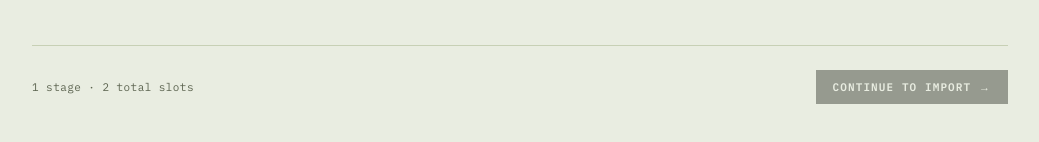
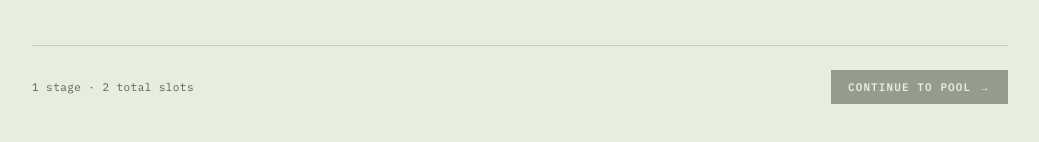
Before and after one commit to Ascaveth/osu-mappool-analyzer, a Next.js app in the folder frontend/: page /tournaments/new in a window 1280 px wide. Shown: the part 592-734 px from the top of the page, without its empty margins (120-1159 px from the left). Built offline with nearby package versions, Linux system fonts and the light colour scheme.

Commit message:
fix(frontend): add slot control aria-labels and fix stale CTA copy
Icon-only buttons and slot input lacked accessible names beyond
title/placeholder. Submit CTA still referenced removed import step.

```diff
--- a/frontend/app/tournaments/[id]/pool/page.tsx
+++ b/frontend/app/tournaments/[id]/pool/page.tsx
@@ -223,6 +223,7 @@ export default function PoolPage({
                             <input
                               className="field-input slot-input"
                               placeholder="paste beatmap URL or ID"
+                              aria-label={`Beatmap URL or ID for slot ${slot.code}`}
                               value={slotInputs[slot.id] ?? ""}
                               onChange={(e) =>
                                 setSlotInputs((prev) => ({
@@ -243,6 +244,7 @@ export default function PoolPage({
                                 !(slotInputs[slot.id] ?? "").trim()
                               }
                               title="Import & assign"
+                              aria-label={`Import and assign beatmap to slot ${slot.code}`}
                             >
                               {slotImporting[slot.id] ? "…" : "✓"}
                             </button>
@@ -254,6 +256,7 @@ export default function PoolPage({
                           className="btn btn-ghost pool-slot-clear"
                           onClick={() => clear(slot.id)}
                           title="Clear slot"
+                          aria-label={`Clear beatmap from slot ${slot.code}`}
                         >
                           ×
                         </button>
--- a/frontend/app/tournaments/new/page.tsx
+++ b/frontend/app/tournaments/new/page.tsx
@@ -305,7 +305,7 @@ export default function NewTournamentPage() {
           onClick={handleSubmit}
           disabled={!valid || submitting}
         >
-          {submitting ? "Creating…" : "Continue to Import →"}
+          {submitting ? "Creating…" : "Continue to Pool →"}
         </button>
       </div>
     </main>
```
